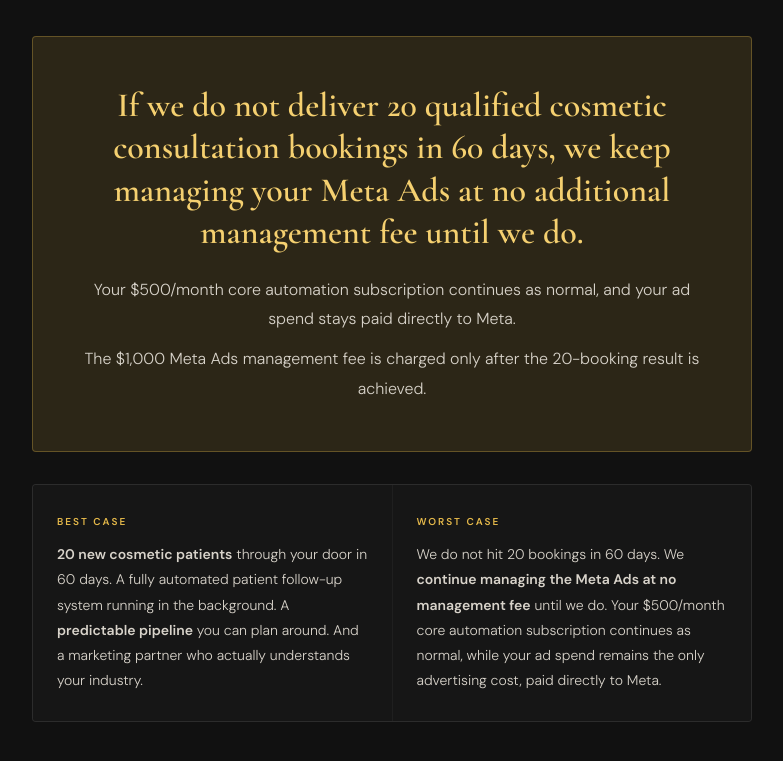
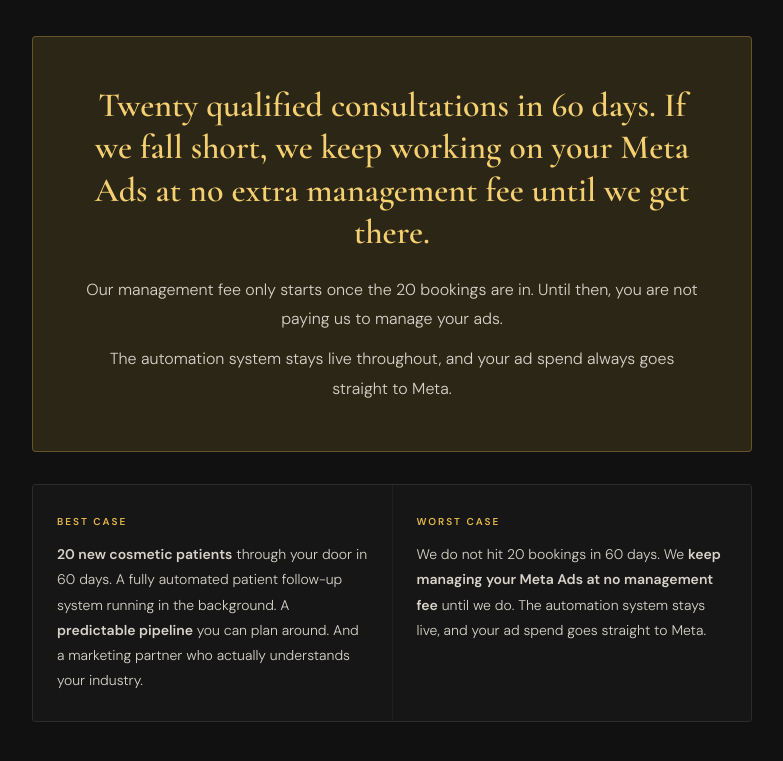
Before and after one commit to anasahhmed/myfunnel, a plain HTML site: page index.html in a window 1280 px wide. Shown: the part 5184-5945 px from the top of the page, without its empty margins (248-1031 px from the left). Drawn offline with nearby package versions, Linux system fonts and the light colour scheme.

Commit message:
Update index.html

```diff
--- a/index.html
+++ b/index.html
@@ -695,9 +695,9 @@
     <h2>The risk is<br><em>entirely on us.</em></h2>
 
     <div class="guarantee-box">
-      <p class="g-title">If we do not deliver 20 qualified cosmetic consultation bookings in 60 days, we keep managing your Meta Ads at no additional management fee until we do.</p>
-      <p>Your $500/month core automation subscription continues as normal, and your ad spend stays paid directly to Meta.</p>
-      <p>The $1,000 Meta Ads management fee is charged only after the 20-booking result is achieved.</p>
+      <p class="g-title">Twenty qualified consultations in 60 days. If we fall short, we keep working on your Meta Ads at no extra management fee until we get there.</p>
+      <p>Our management fee only starts once the 20 bookings are in. Until then, you are not paying us to manage your ads.</p>
+      <p>The automation system stays live throughout, and your ad spend always goes straight to Meta.</p>
     </div>
 
     <div class="outcome-grid">
@@ -707,7 +707,7 @@
       </div>
       <div class="outcome-card">
         <span class="o-label">Worst Case</span>
-        <p>We do not hit 20 bookings in 60 days. We <b>continue managing the Meta Ads at no management fee</b> until we do. Your $500/month core automation subscription continues as normal, while your ad spend remains the only advertising cost, paid directly to Meta.</p>
+        <p>We do not hit 20 bookings in 60 days. We <b>keep managing your Meta Ads at no management fee</b> until we do. The automation system stays live, and your ad spend goes straight to Meta.</p>
       </div>
     </div>
   </div>
```
